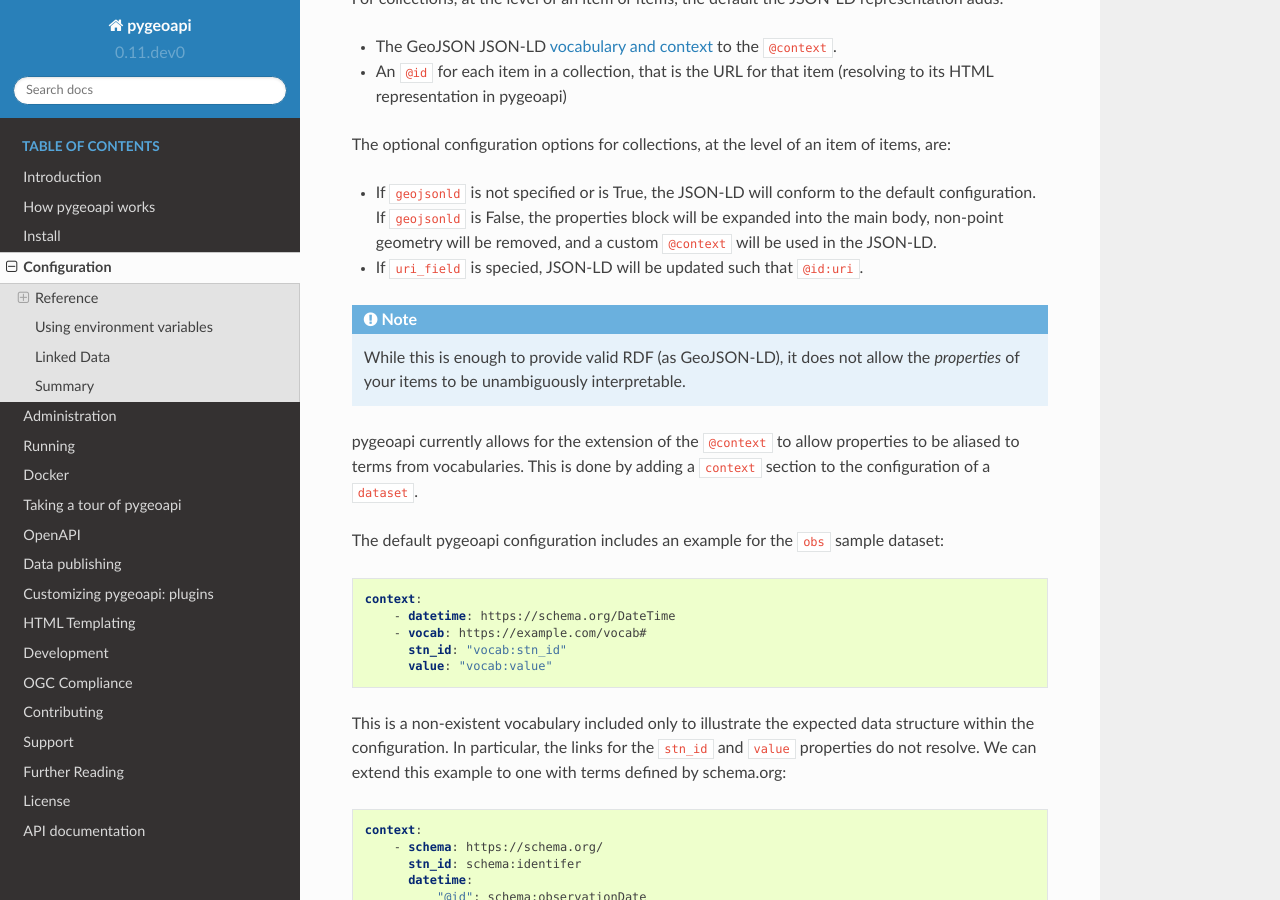
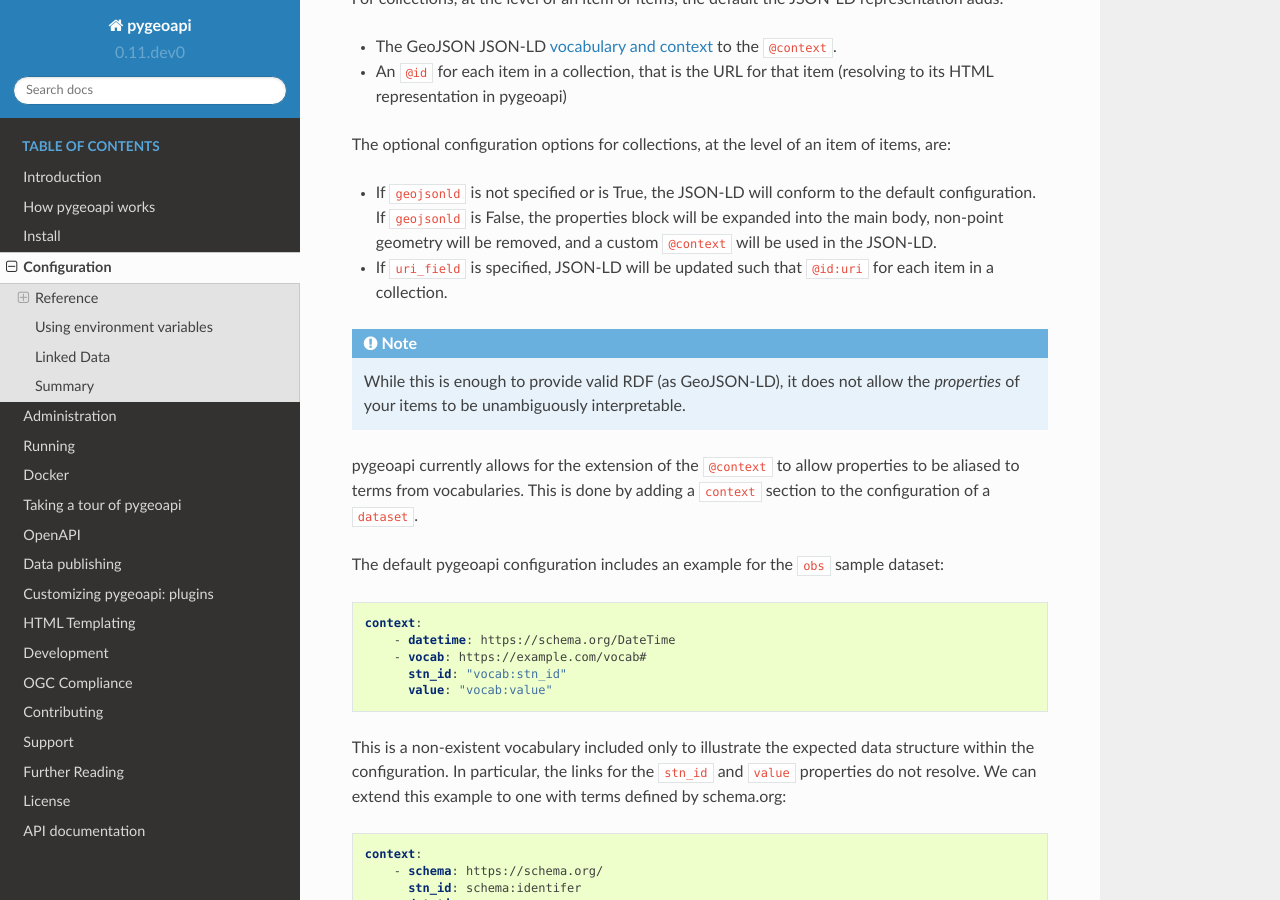
Before and after one commit to geopython/pygeoapi, a Sphinx documentation site: the page built from docs/source/configuration.rst, in a window 1280 px wide and 900 px high, scrolled down 4556 px. Built offline with Sphinx 7.4.7 and the Read the Docs theme 2.0.0, drawn with Linux system fonts in a browser that asks for light colours.

Commit message:
Update configuration.rst

```diff
--- a/docs/source/configuration.rst
+++ b/docs/source/configuration.rst
@@ -242,8 +242,8 @@
 
 The optional configuration options for collections, at the level of an item of items, are:
 
-- If ``geojsonld`` is not specified or is True, the JSON-LD will conform to the default configuration. If ``geojsonld`` is False, the properties block will be expanded   into the main body, non-point geometry will be removed, and a custom ``@context`` will be used in the JSON-LD.
-- If ``uri_field`` is specied, JSON-LD will be updated such that ``@id:uri``.
+- If ``geojsonld`` is not specified or is True, the JSON-LD will conform to the default configuration. If ``geojsonld`` is False, the properties block will be expanded into the main body, non-point geometry will be removed, and a custom ``@context`` will be used in the JSON-LD.
+- If ``uri_field`` is specified, JSON-LD will be updated such that ``@id:uri`` for each item in a collection.
 
 .. note::
    While this is enough to provide valid RDF (as GeoJSON-LD), it does not allow the *properties* of your items to be
```
